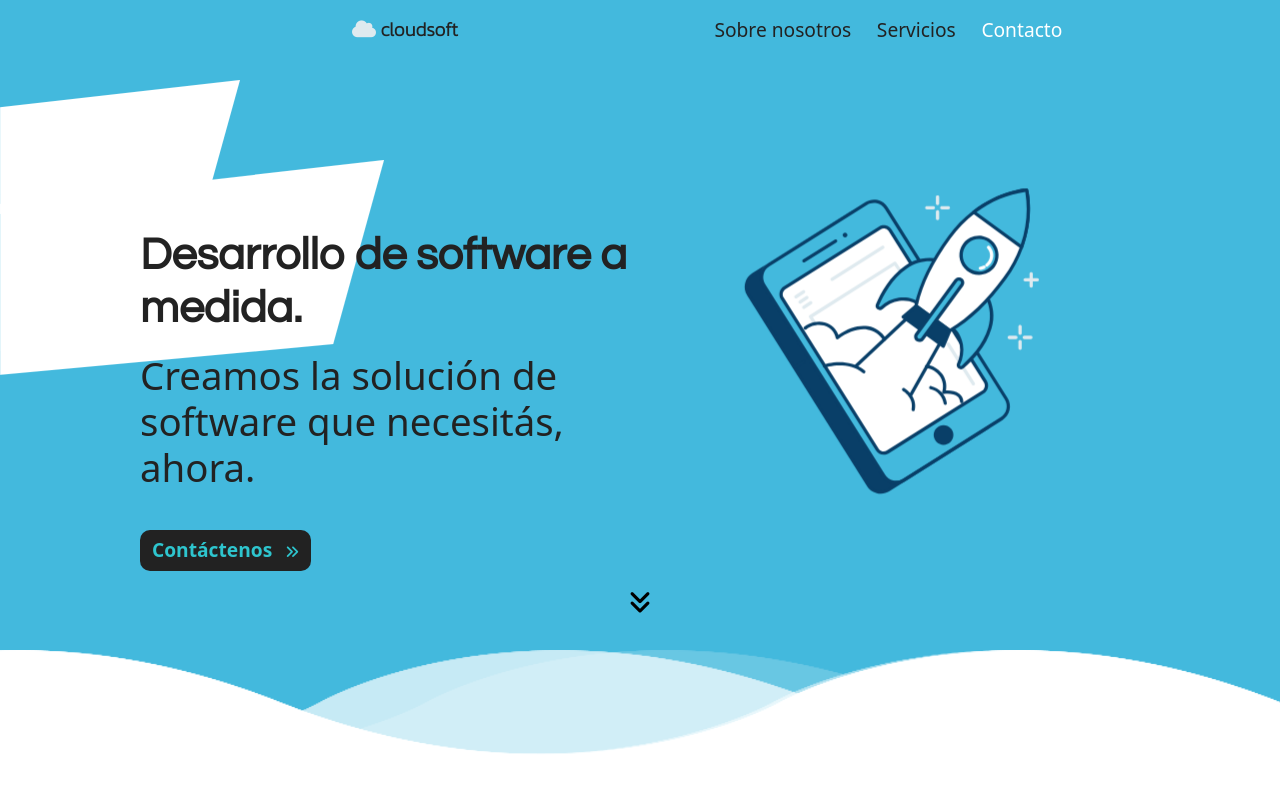
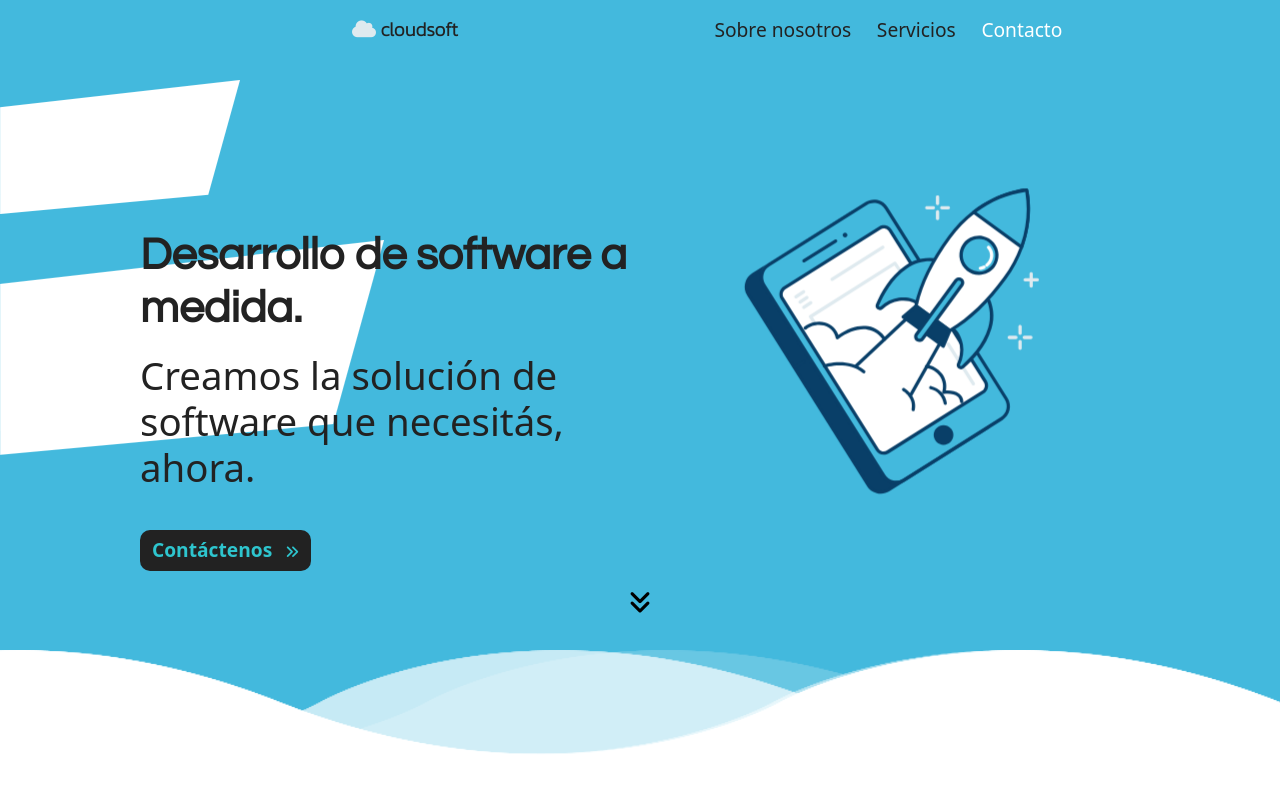
Before and after one commit to alejandro-alonso99/cloudsoft-rep, a Django app: page / in a window 1280 px wide. Shown: the top 799 px of the page. Run offline with Django 3.2, Linux system fonts and the light colour scheme; some libraries are stand-ins or nearby versions.

Commit message:
rect height adjust

```diff
--- a/static/css/main.css
+++ b/static/css/main.css
@@ -181,7 +181,7 @@ span {
 
 #bg-rect2{
     position: absolute;
-    top: 20vh;
+    top: 30vh;
     left: 0;
     z-index: 0;
 }
```
